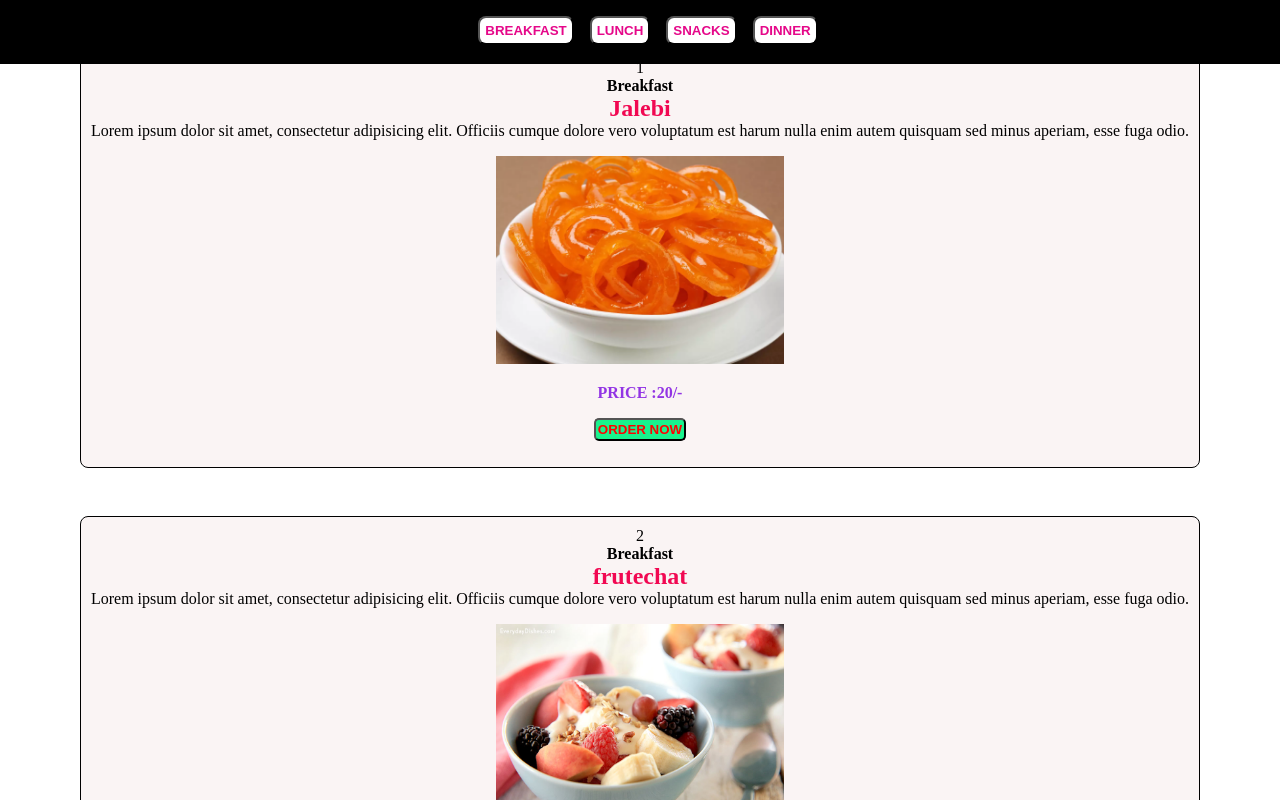
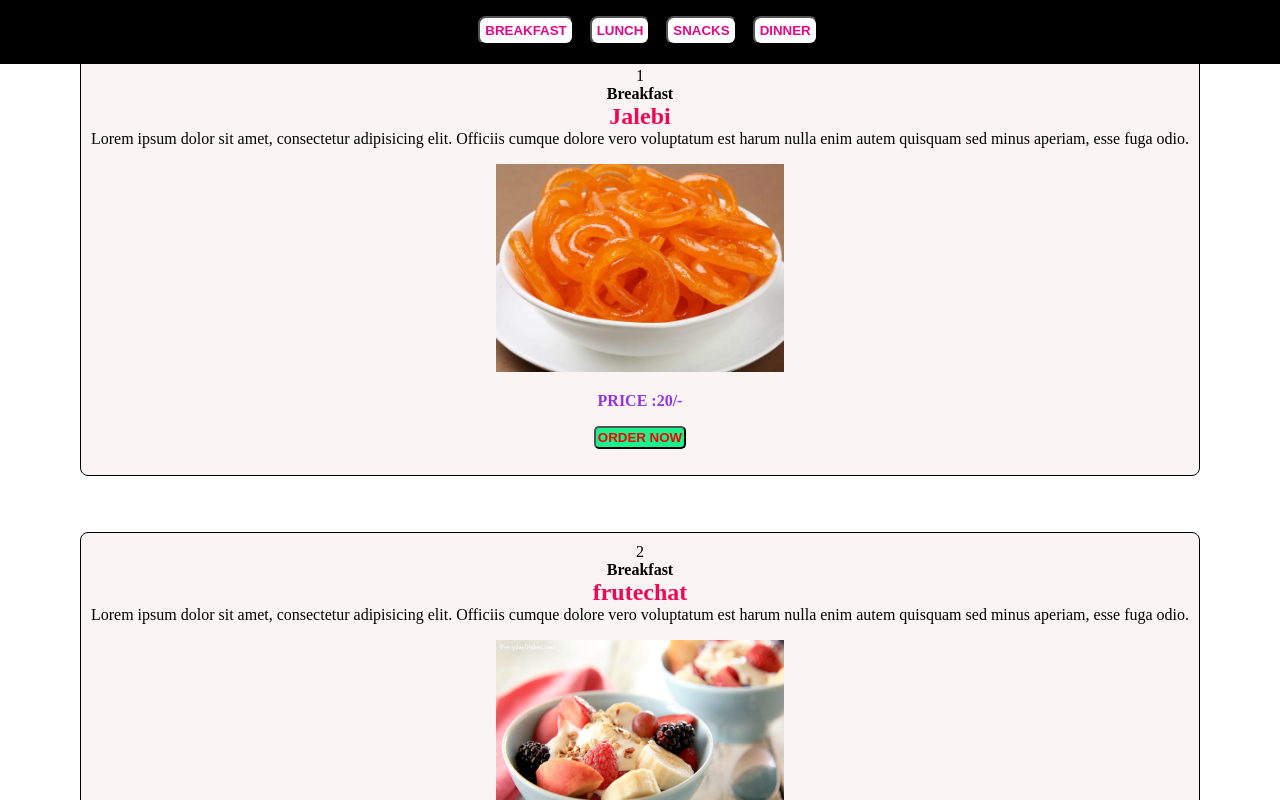
Before and after one commit to bindrohit07/Restaurant, a React (Vite) app: page / in a window 1280 px wide. Shown: the top 800 px of the page. Built offline with nearby package versions, Linux system fonts and the light colour scheme.

Commit message:
Update App.css

```diff
--- a/src/App.css
+++ b/src/App.css
@@ -40,7 +40,7 @@ nav{
 }
 
 .card{
-  margin-top: 3rem;
+  margin-top: 3.5rem;
   border: 1px solid black;
   border-radius: 0.5rem;
   display: inline-block;
```
